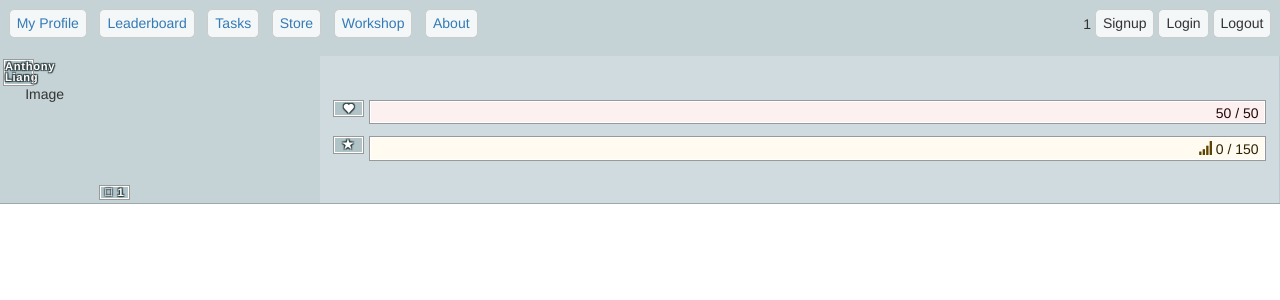
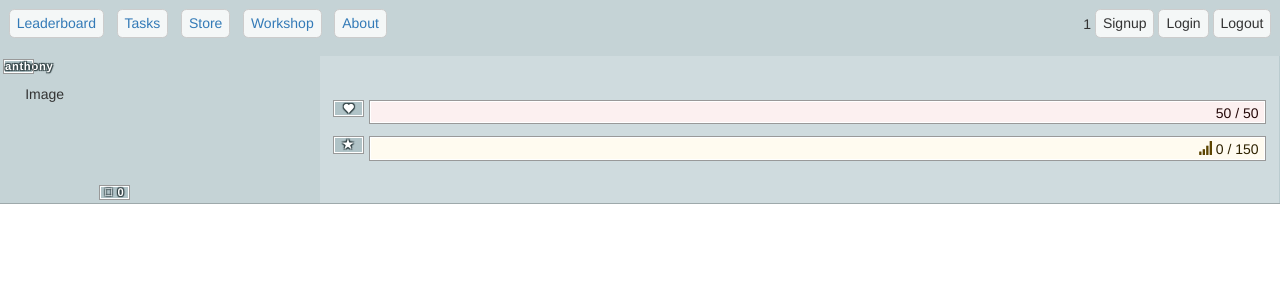
Before and after one commit to aliang8/TeamLAJICK, a Flask app: page /1 in a window 1280 px wide. Shown: the top 300 px of the page. Run offline with Flask 2, Linux system fonts and the light colour scheme; a user stored in the database is signed in; data comes from the database, SQL or seed files in the repository; parts of the project's set-up code (start-up, migrations or seed data) failed here and were passed over; some libraries are stand-ins or nearby versions.

Commit message:
fixed login

```diff
--- a/app.py
+++ b/app.py
@@ -14,7 +14,11 @@ def root():
 
 @app.route("/<message>", methods=['POST','GET'])
 def home(message):
+    if session.get('username'):
+        user = session.get('username')
+        userInfo = functions.getUserInfo(user)
 
+        return render_template('dashboard.html', message=message, userInfo=userInfo)
     '''
     if session.get('username'):
         user = session.get('username')
@@ -39,6 +43,7 @@ def home(message):
 
         return render_template('dashboard.html', todos=todos, habits=habits, goals=goals, message=message)
     '''
+
 
     return render_template('dashboard.html', message=message)
 
--- a/templates/dashboard.html
+++ b/templates/dashboard.html
@@ -17,7 +17,6 @@
         <div class="toolbar toolbar-container">
             <ul class="toolbar-nav">
                 <!-- Navigation Menu-->
-                <li class="toolbar-button"><a data-toggle="tab" href="#myprofile">My Profile</a></li>
                 <li class="toolbar-button"><a data-toggle="tab" href="#leaderboard">Leaderboard</a></li>
                 <li class="toolbar-button"><a data-toggle="tab" href="#tasks">Tasks</a></li>
                 <li class="toolbar-button"><a data-toggle="tab" href="#store">Store</a></li>
@@ -32,7 +31,7 @@
                 <!-- Modal -->
                 <div class="modal fade" id="login">
                     <div class="modal-dialog" role="document">
-                        <div class="modal-content">ss
+                        <div class="modal-content">
                             <div class="modal-header">
                                 <button type="button" class="close" data-dismiss="modal" aria-label="Close">
                                     <span aria-hidden="true">&times;</span>
@@ -85,11 +84,11 @@
             <!-- avatar -->
             <div class="herobox-wrap main-herobox">
                 <figure class="herobox">
-                    <div class="avatar-name">Anthony Liang</div>
+                    <div class="avatar-name">{{userInfo[0]}}</div>
                     <div class="character-sprites">Image</div>
                     <div class="avatar-level">
                         <span class="glyphion glyphicon-circle-arrow-up"></span>
-                        <span>1</span>
+                        <span>{{userInfo[2]}}</span>
                     </div>
                 </figure>
             </div>
--- a/utils/functions.py
+++ b/utils/functions.py
@@ -15,7 +15,7 @@ def getUserID(user):
 def getUserInfo(user):
     db = sql.connect(DATA)
     c = db.cursor()
-    data = c.execute("SELECT money, level, exp FROM accounts WHERE username = ?", (user,))
+    data = c.execute("SELECT username, money, level, exp FROM accounts WHERE username = ?", (user,))
     stats = data.fetchall()
     return stats[0]
 
@@ -116,5 +116,3 @@ def updateInfo(user,infoType,update):
         data = c.execute("INSERT INTO accounts (" + infoType + ") VALUES (?) WHERE username = ?", (update,user,))
     db.commit()
     db.close()
-
-print(getUserInfo('j'))
--- a/utils/login.py
+++ b/utils/login.py
@@ -8,7 +8,7 @@ DATA = "data/data.db"
 def initializeTables():
     db = sql.connect(DATA)
     c = db.cursor()
-    c.execute("CREATE TABLE IF NOT EXISTS accounts (username TEXT NOT NULL, password TEXT NOT NULL, userID INTEGER PRIMARY KEY autoincrement, money INTEGER, level INTEGER, exp INTEGER)")
+    c.execute("CREATE TABLE IF NOT EXISTS accounts (username TEXT NOT NULL, password TEXT NOT NULL, money INTEGER, level INTEGER, exp INTEGER, userID INTEGER PRIMARY KEY autoincrement)")
     c.execute("CREATE TABLE IF NOT EXISTS events (goalID INTEGER PRIMARY KEY autoincrement, userID INTEGER, todo INTEGER, habit INTEGER, goal INTEGER, content TEXT NOT NULL)")
     c.execute("CREATE TABLE IF NOT EXISTS items (userID INTEGER, item TEXT NOT NULL)")
     db.commit()
@@ -16,12 +16,12 @@ def initializeTables():
 
 def register(username, password):
     hashpass = hashlib.sha224(password).hexdigest()
-    creds = (username,hashpass,)
+    creds = (username,hashpass,0,0,0,)
     db = sql.connect(DATA)
     c = db.cursor()
     users = c.execute("SELECT username FROM accounts WHERE username = ?", (username,))
     if len(c.fetchall()) == 0 and len(password) >= 3:
-        c.execute("INSERT INTO accounts (username,password) VALUES (?,?)", creds)
+        c.execute("INSERT INTO accounts (username,password,money,level,exp) VALUES (?,?,?,?,?)", creds)
         db.commit()
         return True
     else:
@@ -50,6 +50,3 @@ def changePass(username,oldpass,newpass):
         return True
     else:
         return False
-
-initializeTables()
-register('j', '1111')
```
Also changed, not shown: data/data.db.
